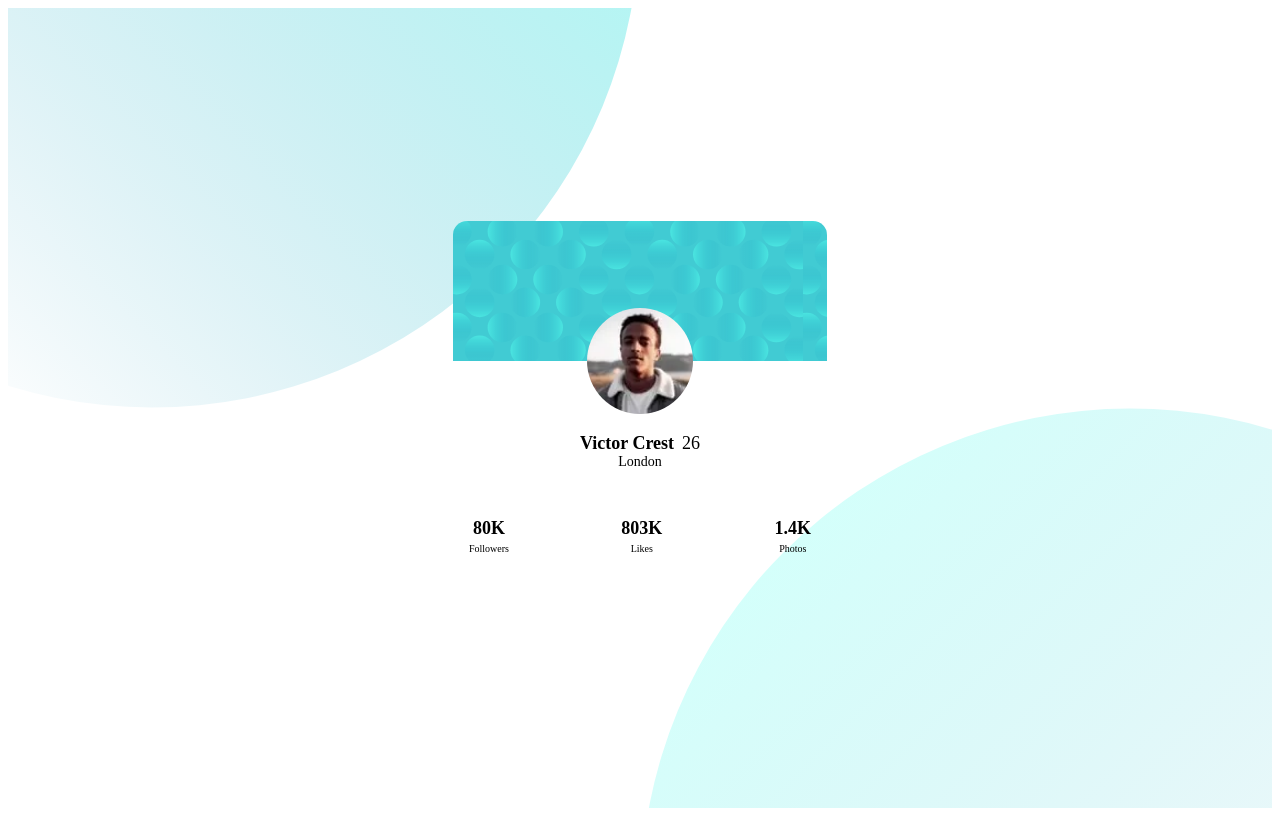
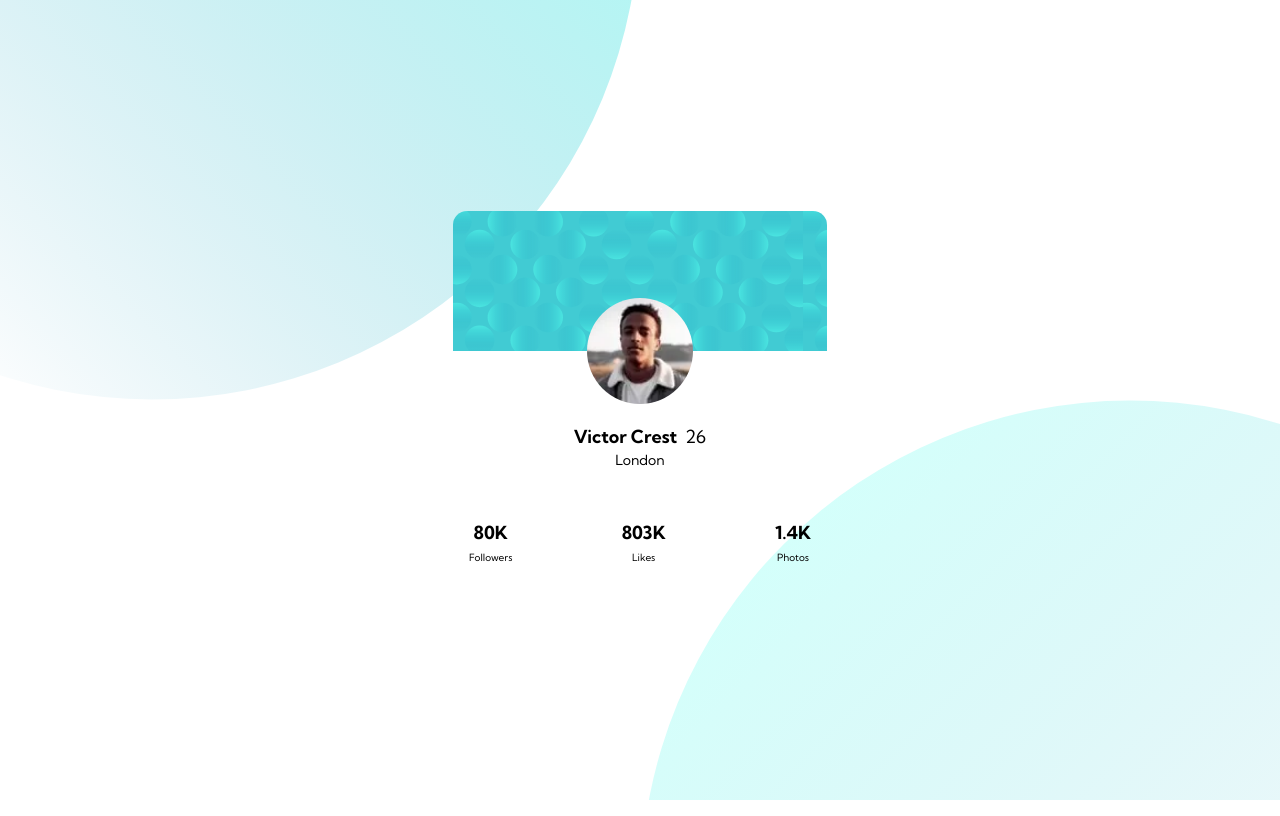
Before and after one commit to dieegofrr/profile-card-component, a website: page index.html in a window 1280 px wide. Drawn offline with Linux system fonts and the light colour scheme.

Commit message:
Remove mixins file and add new reset rules

```diff
--- a/src/styles/modules/basic-reset.css
+++ b/src/styles/modules/basic-reset.css
@@ -1,7 +1,25 @@
-@import './mixins.css';
-
 *,
 *::before,
 *::after {
-  @mixin basic-reset;
+  box-sizing: border-box;
 }
+
+* {
+  margin: 0;
+}
+
+html,
+body {
+  height: 100%;
+}
+
+body {
+  font-family: 'Kumbh Sans', sans-serif;
+  line-height: 1.5;
+  -webkit-font-smoothing: antialiased;
+}
+
+img {
+  display: block;
+  max-width: 100%;
+}
--- a/src/styles/modules/mixins.css
+++ /dev/null
@@ -1,6 +0,0 @@
-@define-mixin basic-reset {
-  margin: 0;
-  padding: 0;
-  box-sizing: border-box;
-  font-family: 'Kumbh Sans', sans-serif;
-}
```
